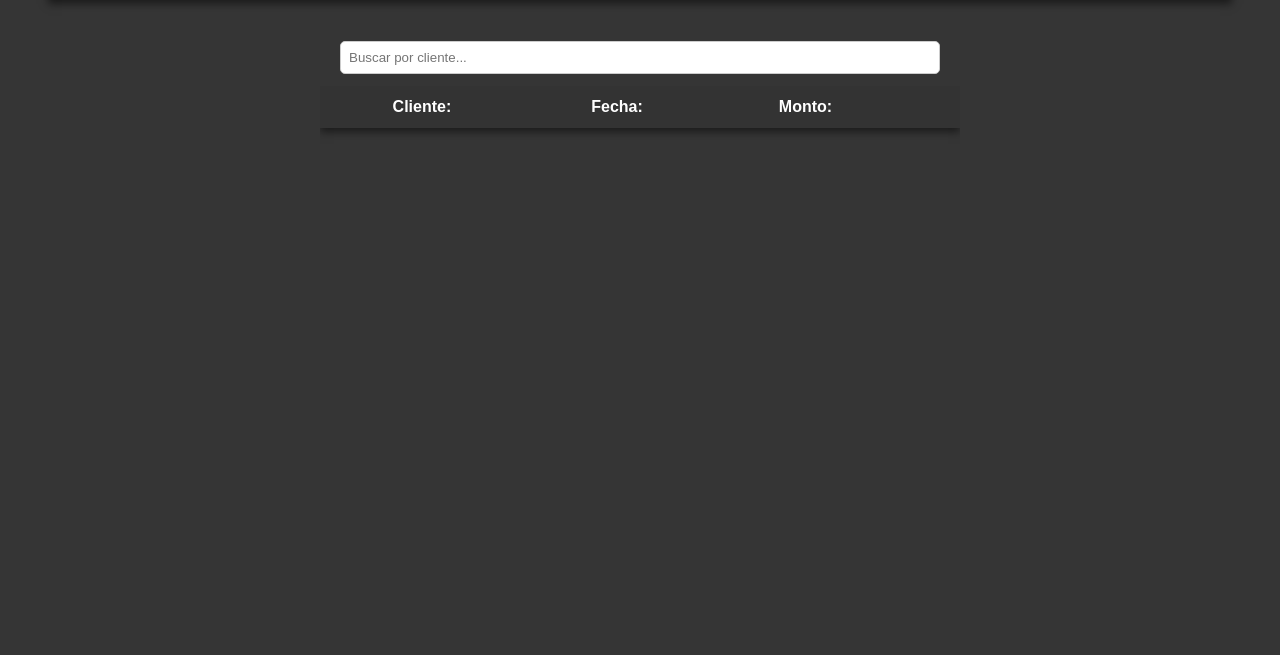
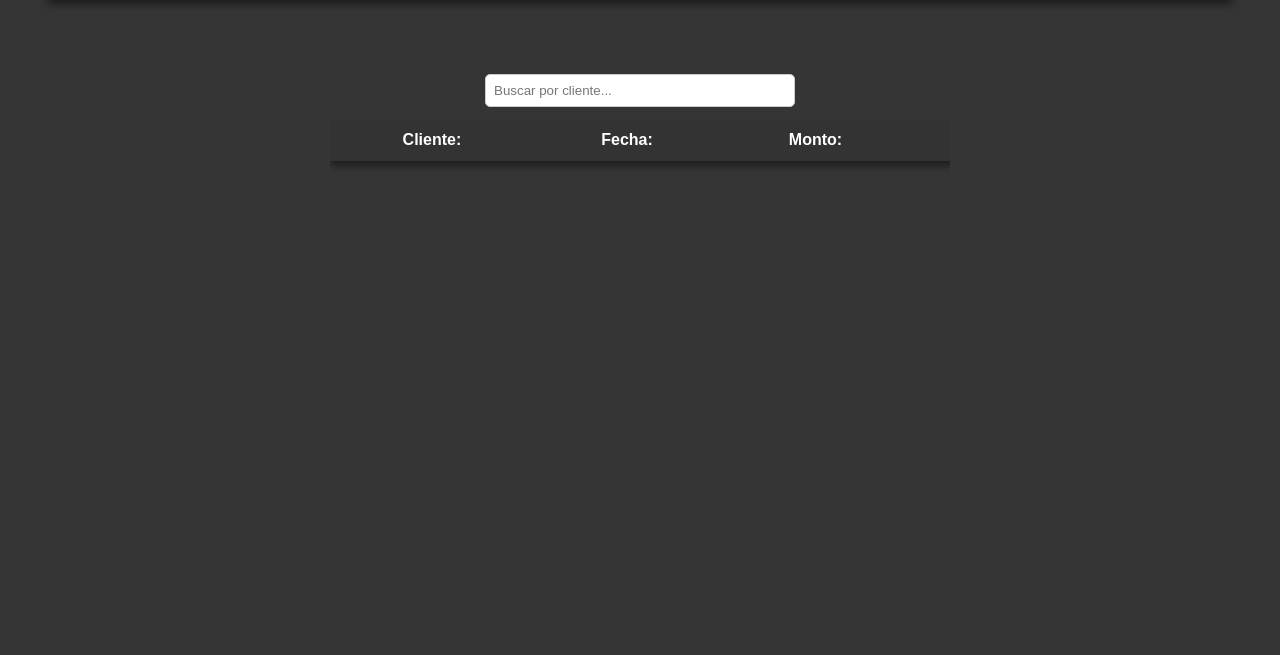
Before and after one commit to adrianescalona228/interfaz-web, a Flask app: page /historial_abonos/historial_abonos in a window 1280 px wide. Shown: the part 61-716 px from the top of the page. Run offline with Flask 3, Linux system fonts and the light colour scheme; data that the repository does not hold is empty; some libraries are stand-ins or nearby versions.

Commit message:
Arreglando buscadores para que sea mas practica la busqueda de cosas en ciertas paginas

```diff
--- a/static/css/global/style.css
+++ b/static/css/global/style.css
@@ -66,6 +66,14 @@ h1 {
 span {
     color: white;
 }
+.container {
+    display: flex;
+    flex-direction: column;
+    align-items: center;
+    justify-content: center;
+    width: 50%;
+    height: calc(80vh - 90px);
+}
 
 /* Adaptación para pantalla de 1080 x 2400 píxeles */
 @media (max-width: 1080px) and (max-height: 2400px) {
--- a/static/css/sections/clientes/historial_abonos.css
+++ b/static/css/sections/clientes/historial_abonos.css
@@ -1,7 +1,7 @@
 #buscador-abonos {
     top: 10px; /* Ajusta la distancia desde la parte superior */
     left: 10px; /* Ajusta la distancia desde el borde izquierdo */
-    width: 95%; /* Ajusta el ancho según sea necesario */
+    width: 50%; /* Ajusta el ancho según sea necesario */
     max-width: 600px; /* Opcional: Limita el ancho máximo */
     background-color: white; /* Opcional: Fija un fondo para el buscador */
     z-index: 1000; /* Asegúrate de que esté por encima de otros elementos */
--- a/static/css/sections/clientes/ver_deudas.css
+++ b/static/css/sections/clientes/ver_deudas.css
@@ -6,11 +6,17 @@
     background-color: white; /* Opcional: Fija un fondo para el buscador */
     z-index: 1000; /* Asegúrate de que esté por encima de otros elementos */
 }
-
+.table-container {
+    overflow-y: auto; /* Habilita el desplazamiento vertical */
+    height: calc(75vh - 90px); /* Altura del contenedor ajustada */
+    width: 100%;
+}
 .tabla-deudas {
+    width: 100%; /* Asegúrate de que la tabla ocupe todo el ancho del contenedor */
     display: block;
 }
 
 .tabla-deudas tbody td{
     border-top: 1px solid rgba(255, 255, 255, 0.2);
+    width: 100%;
 }
--- a/static/css/sections/inventario/ver_inventario.css
+++ b/static/css/sections/inventario/ver_inventario.css
@@ -1,3 +1,4 @@
+
 #buscador-inventario {
     top: 10px; /* Ajusta la distancia desde la parte superior */
     left: 10px; /* Ajusta la distancia desde el borde izquierdo */
--- a/templates/clientes/historial_abonos.html
+++ b/templates/clientes/historial_abonos.html
@@ -14,7 +14,8 @@
         <h1>Historial de Abonos</h1>
     </header>
     <main>
-        <input type="text" id="buscador-abonos" placeholder="Buscar por cliente...">
+        <section class="container">
+            <input type="text" id="buscador-abonos" placeholder="Buscar por cliente...">
             <section class="table-container">
                 <table class="tabla-inventario">
                     <thead>
@@ -37,9 +38,8 @@
                         {% endfor %}
                     </tbody>
                 </table>
-
             </section>
-
+        </section>
     </main>
     <footer>
         <span>Representaciones EG</span>
--- a/templates/clientes/ver_deudas.html
+++ b/templates/clientes/ver_deudas.html
@@ -16,9 +16,9 @@
     <main>
         <h1>total deuda:</h1>
         <span id="valor_total_deuda" class="valor_total_deuda">$0.00</span>
-
+        <section class="container">
+            <input type="text" id="buscador-deuda" placeholder="Buscar cliente...">
         <section class="table-container">
-            <input type="text" id="buscador-deuda" placeholder="Buscar cliente...">
             <table class="tabla-deudas">
                 <thead>
                     <tr>
@@ -36,6 +36,7 @@
                 </tbody>
             </table>
         </section>
+        </section>
     </main>
     <footer>
         <span>Representaciones EG</span>
--- a/templates/ventas/historial_ventas.html
+++ b/templates/ventas/historial_ventas.html
@@ -19,6 +19,8 @@
         <input type="text" id="buscador" placeholder="Buscar por número de venta o cliente...">
         <!-- Botón para mostrar facturas vencidas -->
         <button id="mostrar_facturas_vencidas">Mostrar Facturas Vencidas</button>
+        <section class="container-principal">
+
             <div class="contenedor-ventas">
                 {% for venta in ventas | reverse%}
                 <section class="contenedor">
@@ -75,6 +77,7 @@
                 </section>
                 {% endfor %}
             </div>
+        </section>
     </main>
     <footer>
         <span>Representaciones EG</span>
```
Also changed, not shown: static/css/sections/ventas/historial_ventas.css (+10 -2 lines). Lines whose indentation alone changed are shown as unchanged.
